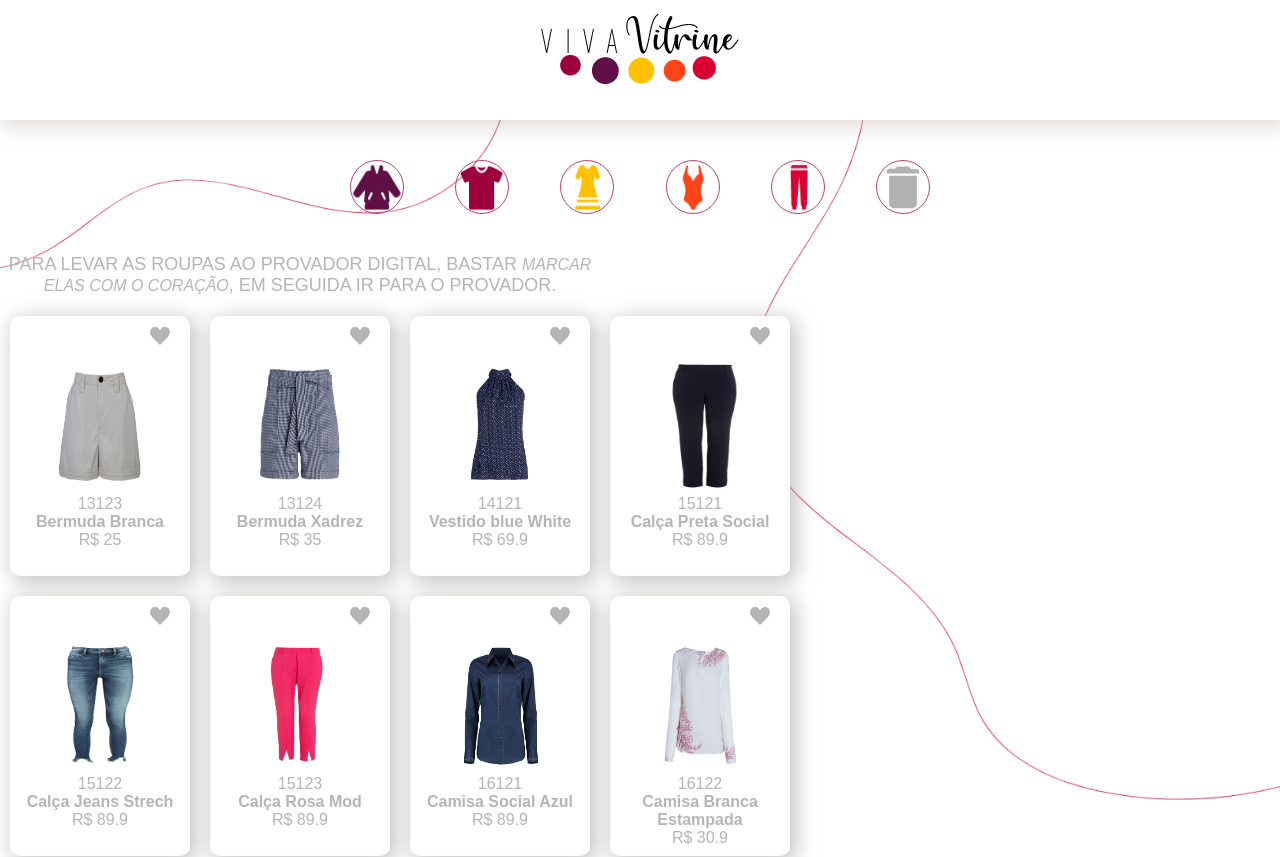
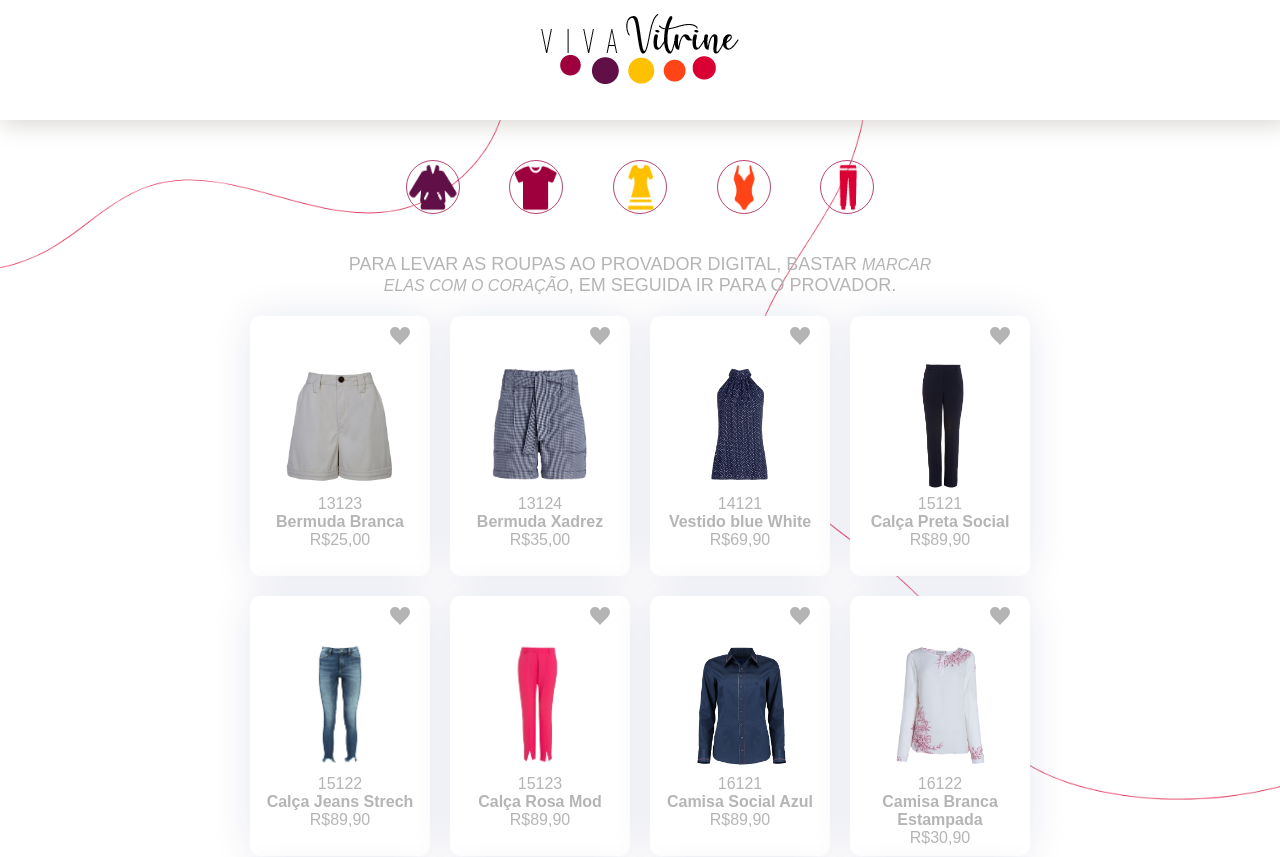
Before and after one commit to alanaraujop/megahack-sebrae, a React (Create React App) app: page /produtos in a window 1280 px wide. Shown: the top 857 px of the page. Built offline with nearby package versions, Linux system fonts and the light colour scheme.

Commit message:
selecionar produtos e filtro de peças

```diff
--- a/src/assets/images/icones/index.js
+++ b/src/assets/images/icones/index.js
@@ -6,7 +6,13 @@ import iconFive from "./icone5.png";
 import lixeira from "./lixeira.svg";
 
 const icones = {
-  categorias: [iconOne, iconTwo, iconThree, iconFor, iconFive, lixeira],
+  categorias: [
+    {image: iconOne, category: "Casacos"},
+    {image: iconTwo, category: "Camisa"},
+    {image: iconThree, category: "Vestido"},
+    {image: iconFor, category: "Biquini",},
+    {image: iconFive, category: "Partes de Baixo"}
+  ],
   lixeira,
 };
 
--- a/src/components/modules/Header/HeaderStyled.js
+++ b/src/components/modules/Header/HeaderStyled.js
@@ -7,7 +7,5 @@ export const Header = styled.header`
   position: sticky;
   height: 120px;
   top: 0;
-  -webkit-box-shadow: 4px 4px 20px 2px rgba(144, 137, 130, 0.3);
-  -moz-box-shadow: 4px 4px 20px 2px rgba(144, 137, 130, 0.3);
   box-shadow: 4px 4px 20px 2px rgba(144, 137, 130, 0.3);
 `;
--- a/src/mocks/Products/index.js
+++ b/src/mocks/Products/index.js
@@ -17,6 +17,7 @@ const Products = [
       image: BermudaOne,
       name: "Bermuda Branca",
       description: "Bermuda Branca btn Black",
+      category: "Partes de Baixo",
       price: 25.00,
       cod: "13123",
       profiles: [2, 3, 5]
@@ -26,6 +27,7 @@ const Products = [
         image: BermudaTwo,
         name: "Bermuda Xadrez",
         description: "Bermuda Xadrez Azul",
+        category: "Partes de Baixo",
         price: 35.00,
         cod: "13124",
         profiles: [2, 3, 5]
@@ -35,6 +37,7 @@ const Products = [
         image: BlusaoOne,
         name: "Vestido blue White",
         description: "Vestido Azul com bolinha branca",
+        category: "Vestido",
         price: 69.90,
         cod: "14121",
         profiles: [2, 3, 5]
@@ -44,6 +47,7 @@ const Products = [
         image: CalcaoOne,
         name: "Calça Preta Social",
         description: "Calça Preta Social colection 2020",
+        category: "Partes de Baixo",
         price: 89.90,
         cod: "15121",
         profiles: [2, 3, 5]
@@ -53,6 +57,7 @@ const Products = [
         image: CalcaoTwo,
         name: "Calça Jeans Strech",
         description: "Calça Jeans Strech Blue White",
+        category: "Partes de Baixo",
         price: 89.90,
         cod: "15122",
         profiles: [2, 3, 5]
@@ -62,6 +67,7 @@ const Products = [
         image: CalcaoFor,
         name: "Calça Rosa Mod",
         description: "Calça Rosa Mod Colection 2020",
+        category: "Partes de Baixo",
         price: 89.90,
         cod: "15123",
         profiles: [2, 3, 5]
@@ -71,6 +77,7 @@ const Products = [
         image: CamisaOne,
         name: "Camisa Social Azul",
         description: "Camisa Social Azul Marinho",
+        category: "Camisa",
         price: 89.90,
         cod: "16121",
         profiles: [2, 3, 5]
@@ -80,6 +87,7 @@ const Products = [
         image: CamisaTwo,
         name: "Camisa Branca Estampada",
         description: "Camisa Branca com estampa Color",
+        category: "Camisa",
         price: 30.90,
         cod: "16122",
         profiles: [2, 3, 5]
@@ -89,6 +97,7 @@ const Products = [
         image: CamisaFive,
         name: "Camisa Show mere",
         description: "Camisa Show mere 2019",
+        category: "Camisa",
         price: 29.90,
         cod: "16123",
         profiles: [2, 3, 5]
@@ -98,6 +107,7 @@ const Products = [
         image: CamisaSix,
         name: "Camisa Color Brega",
         description: "Camisa Color Brega Standart",
+        category: "Camisa",
         price: 89.90,
         cod: "16127",
         profiles: [2, 3, 5]
@@ -107,6 +117,7 @@ const Products = [
         image: SaiaOne,
         name: "Saia Preta c/ Fenda",
         description: "Saia Preta c/ Fenda mod",
+        category: "Partes de Baixo",
         price: 89.90,
         cod: "19121",
         profiles: [2, 3, 5]
@@ -116,6 +127,7 @@ const Products = [
         image: SaiaTwo,
         name: "Saia Preta Corr",
         description: "Saia Preta Corr - lançamento 2020",
+        category: "Partes de Baixo",
         price: 89.90,
         cod: "19122",
         profiles: [2, 3, 5]
--- a/src/pages/Products/Products.js
+++ b/src/pages/Products/Products.js
@@ -1,9 +1,14 @@
-import React from "react";
+import React, { useState } from "react";
 import Icones from "../../assets/images/icones";
-import ClothesProduct from "../../mocks/Products";
+import ProductClothes from "../../mocks/Products";
 import Love from "../../assets/images/icones/love.svg";
+import LoveTwo from "../../assets/images/icones/loveTwo.svg";
+import { useSelector, useDispatch } from "react-redux";
+import { ActionsCart } from "../../store/actions";
+import { formatMoney } from "../../helpers";
 
 import {
+  ViewProducts,
   Filter,
   HowToUse,
   ProdutctIcon,
@@ -14,31 +19,68 @@ import {
   Description,
 } from "./Products.styles";
 
-export default function Products() {
+export default function Products(props) {
+  const dispatch = useDispatch();
+  const cart = useSelector((state) => state.cart);
+  const [ClothesProduct, setClothesProduct] = useState(ProductClothes);
+
+  const verifyItemCart = (item) => {
+    return cart.find((_item) => item.id === _item.id);
+  };
+
+  const toggleItemCart = (item) => {
+    if (verifyItemCart(item)) {
+      dispatch(ActionsCart.removeItemCart(item.id));
+    } else {
+      dispatch(ActionsCart.insertItemCart(item));
+    }
+  };
+
   return (
     <>
+      <ViewProducts>
         <Filter>
           {Icones.categorias.map((item, index) => (
-          <ProdutctIcon key={index} src={item} alt="Icone do Filtro" />
+            <ProdutctIcon
+              key={index}
+              src={item.image}
+              onClick={() =>
+                setClothesProduct(
+                  ProductClothes.filter(
+                    (icon) => icon.category === item.category
+                  )
+                )
+              }
+              alt={item.category}
+              title={item.category}
+            />
           ))}
         </Filter>
         <HowToUse>
-        Para levar as Roupas ao provador digital, bastar <i>marcar elas com o
-        coração</i>, em seguida ir para o Provador.
+          Para levar as Roupas ao provador digital, bastar{" "}
+          <i>marcar elas com o coração</i>, em seguida ir para o Provador.
         </HowToUse>
         <List>
           {ClothesProduct.map((item, index) => (
             <ClothesCard>
-            <Like src={Love} alt="like" />
+              <Like
+                src={!verifyItemCart(item) ? Love : LoveTwo}
+                alt="like"
+                disabled={!verifyItemCart(item)}
+                onClick={() => toggleItemCart(item)}
+              />
               <Clothes key={index} src={item.image} alt="Icone do Filtro" />
               <Description>
                 <p>{`${item.cod}`}</p>
-              <p><b>{`${item.name}`}</b></p>
-              <p>{`R$ ${item.price}`}</p>
+                <p>
+                  <b>{`${item.name}`}</b>
+                </p>
+                <p>{formatMoney(item.price.toFixed(2) * parseInt(1))}</p>
               </Description>
             </ClothesCard>
           ))}
         </List>
+      </ViewProducts>
     </>
   );
 }
--- a/src/pages/Products/Products.styles.js
+++ b/src/pages/Products/Products.styles.js
@@ -4,6 +4,7 @@ const ViewProducts = styled.section`
     display: flex;
     align-items: center;
     min-height: 800px;
+    padding: 0 20px;
     width: 100%;
     flex-direction: column;
 `;
@@ -13,7 +14,7 @@ const Filter = styled.div`
     display: flex;
     width: 100%;
     justify-content: center;
-    margin: 40px 0;
+    margin: 40px 0 20px;
     cursor: pointer;
 `;
 
@@ -33,7 +34,8 @@ const HowToUse = styled.p`
     font-weight: 500;
     font-size: 18px;
     color: #B5B5B5;
-    width: 600px;
+    max-width: 600px;
+    width: 100%;
     margin-top: 20px;
 `;
 
@@ -52,9 +54,7 @@ const ClothesCard = styled.div`
     background-color: #fff;
     margin: 10px;
     border-radius: 10px;
-    -webkit-box-shadow: 4px 4px 20px 2px rgba(144, 137, 130, 0.5);
-    -moz-box-shadow: 4px 4px 20px 2px rgba(144, 137, 130, 0.5);
-    box-shadow: 4px 4px 20px 2px rgba(144, 137, 130, 0.5);
+    box-shadow: ${props => props.theme.shadows[0]}
 `;
 
 const Like = styled.img`
@@ -70,7 +70,6 @@ const Clothes = styled.img`
     justify-content: center;
     margin: 10px auto 0;
     height: 50%;
-    width: 50%;
 `;
 
 const Description = styled.p`
--- a/src/store/actions/cart.action.js
+++ b/src/store/actions/cart.action.js
@@ -22,18 +22,12 @@ const decrementItemCart = (id) => async (dispatch) => {
 };
 
 const insertItemCart = (item) => async (dispatch, getState) => {
-  const cart = await getState().cart;
-
-  if (cart.find((_item) => item.id === _item.id)) {
-    dispatch(incrementItemCart(item));
-    return;
-  }
 
   dispatch({
     type: TYPES.INSERT_ITEM_CART,
     payload: item,
   });
-  return;
+
 };
 
 const removeItemCart = (id) => (dispatch) => {
```
Also changed, not shown: src/assets/images/icones/loveTwo.svg (added). Lines whose indentation alone changed are shown as unchanged.
